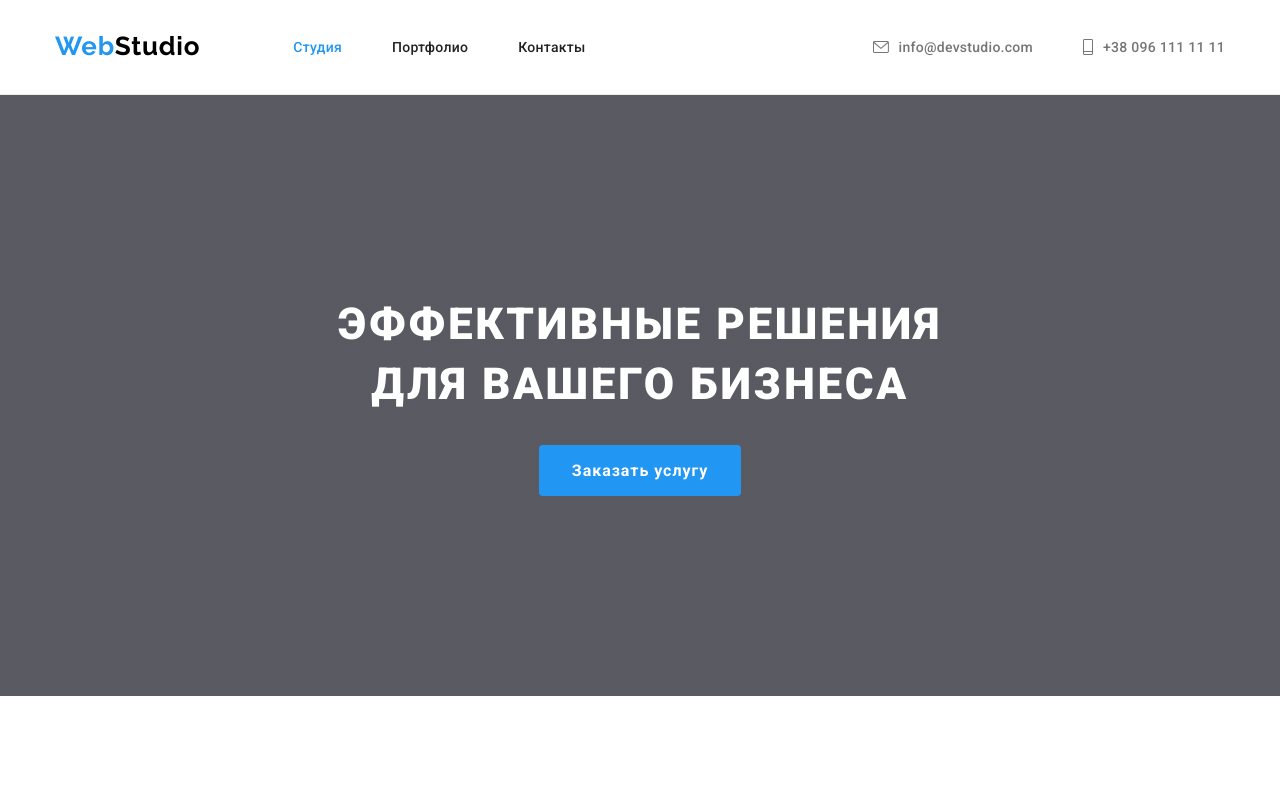
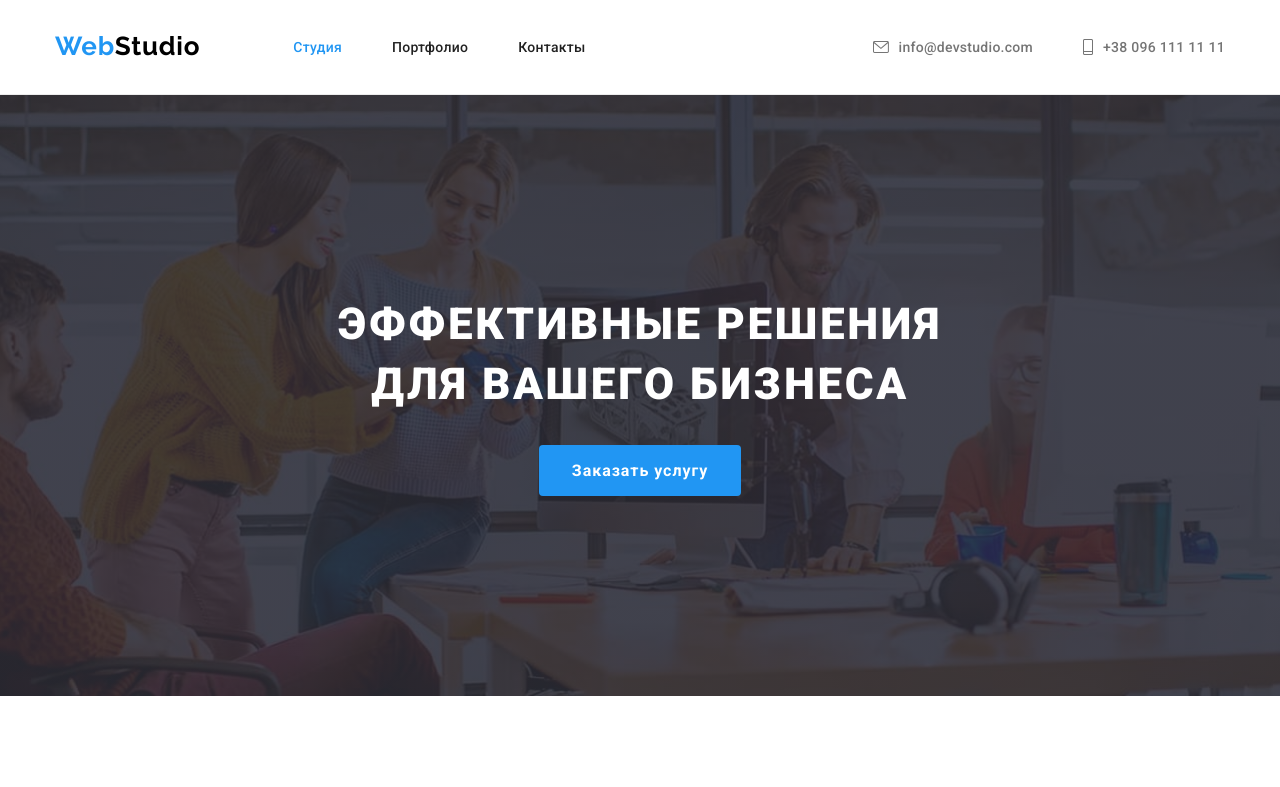
Before and after one commit to invisible81/hw-04, a plain HTML site: page index.html in a window 1280 px wide. Shown: the top 787 px of the page. Drawn offline with nearby package versions, Linux system fonts and the light colour scheme; files whose address does not match are found by name.

Commit message:
мелкие исправления

```diff
--- a/css/styles.css
+++ b/css/styles.css
@@ -153,7 +153,7 @@ img {
   padding: 200px 0;
 
   text-align: center;
-  /* background-color: #2F303A; */
+  background-color: #2F303A;
   background-image: linear-gradient(
       to right,
       rgba(47, 48, 58, 0.8),
@@ -161,10 +161,10 @@ img {
     ),
     url(..//images/bg.jpg);
 
-  /* background-image: url(../images/bg.jpg);
+
     background-size: cover;
     background-repeat: no-repeat;
-    background-position:  center; */
+    background-position:  center;
 }
 .hero .hero-title {
   margin-top: 0;
@@ -282,7 +282,7 @@ button.hero-button {
   /* material shadow v1 */
   box-shadow: 0px 2px 1px 0px rgba(0, 0, 0, 0.2),
     0px 1px 1px 0px rgba(0, 0, 0, 0.14), 0px 1px 3px 0px rgba(0, 0, 0, 0.12);
-  background: rgb(255, 255, 255);
+   background: rgb(255, 255, 255);
 }
 .team .team-list .item:not(:last-child) {
   display: block;
```
